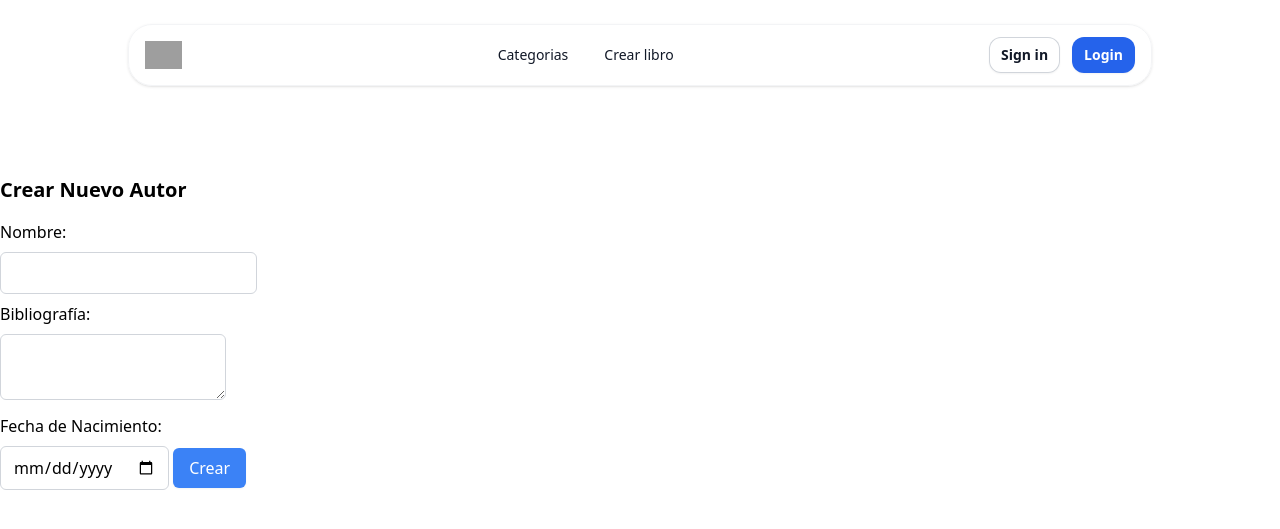
After one commit to LeduanDev/php-cruddd, a PHP site: page /vistas/categorias.php in a window 1280 px wide. The commit adds this page. Shown: the top 529 px of the page. Run offline with PHP 8.4, Linux system fonts and the light colour scheme; some libraries are stand-ins or nearby versions; grey boxes are pictures that could not be loaded.

Commit message:
make machanges

```diff
--- a/conexion/conexion.php
+++ b/conexion/conexion.php
@@ -1,7 +1,11 @@
 <?php
+//conexion.php
 
-$conn = new  mysqli("localhost", "root","","mydb");
+// Crear la conexión a la base de datos
+$conn = new mysqli("localhost", "root", "", "mydb");
 
-$conn->close();
-
+// Verificar la conexión
+if ($conn->connect_error) {
+    die("Error de conexión: " . $conn->connect_error);
+}
 ?>
--- a/index.php
+++ b/index.php
@@ -1,3 +1,5 @@
+<?php include 'plantillas/base.php'; ?>
+
 <!DOCTYPE html>
 <html lang="en">
 <head>
@@ -7,7 +9,7 @@
 </head>
 <body>
 
- <h1>Hola mundo</h1>
+
 
 </body>
 </html>
--- a/plantillas/base.php
+++ b/plantillas/base.php
@@ -2,18 +2,44 @@
 <!DOCTYPE html>
 <html lang="es">
 <head>
+    <script src="https://cdn.tailwindcss.com"></script>
     <meta charset="UTF-8">
     <title>Título de la página</title>
     <!-- Aquí puedes incluir tus estilos CSS, scripts, etc. -->
 </head>
 <body>
-    <header>
-        <!-- Encabezado común a todas las páginas -->
+    <header
+        class="fixed inset-x-0 top-0 z-30 mx-auto w-full max-w-screen-md border border-gray-100 bg-white/80 py-3 shadow backdrop-blur-lg md:top-6 md:rounded-3xl lg:max-w-screen-lg">
+        <div class="px-4">
+            <div class="flex items-center justify-between">
+                <div class="flex shrink-0">
+                    <a aria-current="page" class="flex items-center" href="/">
+                        <img class="h-7 w-auto" src="https://upload.wikimedia.org/wikipedia/commons/f/fa/Apple_logo_black.svg" alt="">
+                        <p class="sr-only">Website Title</p>
+                    </a>
+                </div>
+                <div class="hidden md:flex md:items-center md:justify-center md:gap-5">
+                    <a aria-current="page"
+                        class="inline-block rounded-lg px-2 py-1 text-sm font-medium text-gray-900 transition-all duration-200 hover:bg-gray-100 hover:text-gray-900"
+                        href="vistas/categorias.php">Categorias</a>
+
+                    <a class="inline-block rounded-lg px-2 py-1 text-sm font-medium text-gray-900 transition-all duration-200 hover:bg-gray-100 hover:text-gray-900"
+                        href="vistas/crear_libros.php">Crear libro</a>
+                </div>
+                <div class="flex items-center justify-end gap-3">
+                    <a class="hidden items-center justify-center rounded-xl bg-white px-3 py-2 text-sm font-semibold text-gray-900 shadow-sm ring-1 ring-inset ring-gray-300 transition-all duration-150 hover:bg-gray-50 sm:inline-flex"
+                        href="/login">Sign in</a>
+                    <a class="inline-flex items-center justify-center rounded-xl bg-blue-600 px-3 py-2 text-sm font-semibold text-white shadow-sm transition-all duration-150 hover:bg-blue-500 focus-visible:outline focus-visible:outline-2 focus-visible:outline-offset-2 focus-visible:outline-blue-600"
+                        href="/login">Login</a>
+                </div>
+            </div>
+        </div>
     </header>
 
     <main>
         <!-- Aquí se incluirá el contenido específico de cada página -->
-        <?php include $content; ?>
+
+
     </main>
 
     <footer>
@@ -21,14 +47,3 @@
     </footer>
 </body>
 </html>
-
-
-<!-- home.php -->
-<?php
-    $content = 'content_home.php';
-    include 'base.php';
-?>
-
-<!-- content_home.php -->
-<h1>Bienvenido a mi sitio web</h1>
-<p>Este es el contenido de la página de inicio.</p>
--- /dev/null
+++ b/sql/crear_autor.php
@@ -0,0 +1,22 @@
+<?php
+// Incluir el archivo de conexión
+include '../conexion/conexion.php';
+
+// Verificar si se ha enviado el formulario de creación
+if ($_SERVER["REQUEST_METHOD"] == "POST") {
+    // Obtener los datos del formulario
+    $nombre = $_POST['nombre'];
+    $bibliografia = $_POST['bibliografia'];
+    $fecha_nacimiento = $_POST['fecha_nacimiento'];
+
+    // Preparar la consulta SQL de inserción
+    $sql = "INSERT INTO autor (nombre, bibliografia, fecha_nacimiento) VALUES ('$nombre', '$bibliografia', '$fecha_nacimiento')";
+
+    // Ejecutar la consulta
+    if ($conn->query($sql) === TRUE) {
+        echo "Nuevo autor creado exitosamente";
+    } else {
+        echo "Error al crear el autor: " . $conn->error;
+    }
+}
+?>
--- /dev/null
+++ b/vistas/categorias.php
@@ -0,0 +1,23 @@
+<?php
+    include '../plantillas/base.php';
+    include '../conexion/conexion.php';
+    // Incluir el archivo de creación de autor
+    include '../sql/crear_autor.php';
+?>
+<br>
+<br>
+<br>
+<main class="diplay justify-center mt-20"> <!-- Agrega un margen superior al main para evitar que se superponga al navbar -->
+    <div class="container mx-auto py-6"> <!-- Utiliza un contenedor para centrar el contenido -->
+        <h2 class="text-xl font-semibold mb-4">Crear Nuevo Autor</h2>
+        <form method="post" action="<?php echo htmlspecialchars($_SERVER["PHP_SELF"]); ?>">
+            <label for="nombre" class="block mb-2">Nombre:</label>
+            <input type="text" name="nombre" class="border border-gray-300 rounded-md px-3 py-2 mb-2" required>
+            <label for="bibliografia" class="block mb-2">Bibliografía:</label>
+            <textarea name="bibliografia" class="border border-gray-300 rounded-md px-3 py-2 mb-2" required></textarea>
+            <label for="fecha_nacimiento" class="block mb-2">Fecha de Nacimiento:</label>
+            <input type="date" name="fecha_nacimiento" class="border border-gray-300 rounded-md px-3 py-2 mb-4" required>
+            <input type="submit" value="Crear" class="bg-blue-500 text-white px-4 py-2 rounded-md shadow-sm hover:bg-blue-600 cursor-pointer">
+        </form>
+    </div>
+</main>
```
